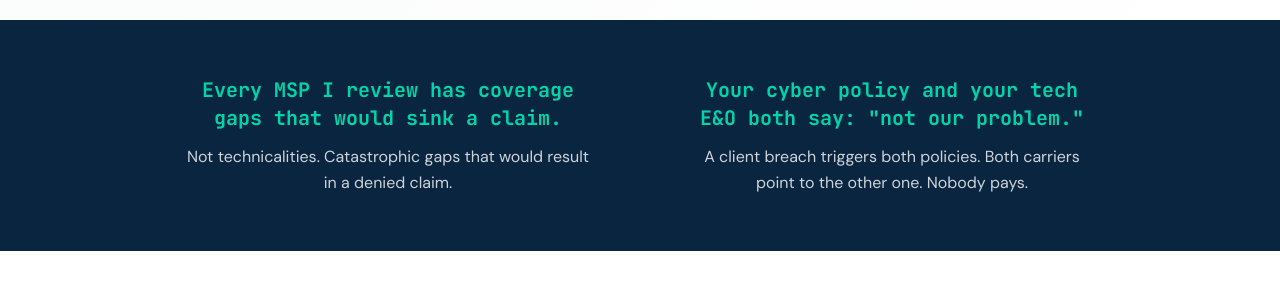
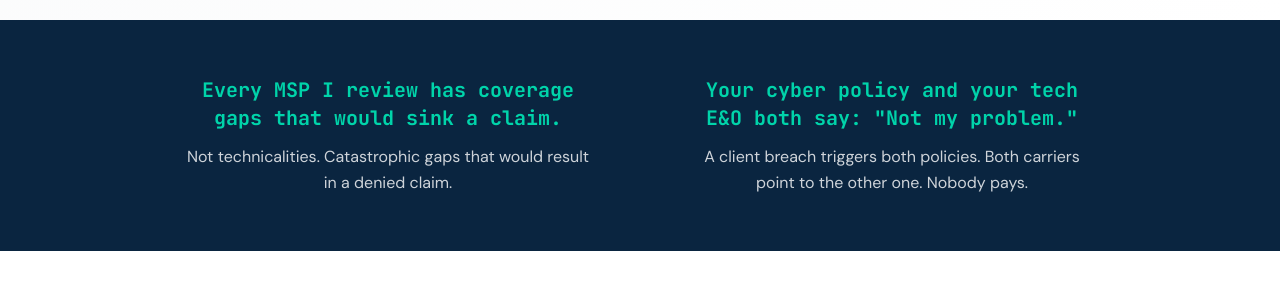
Before and after one commit to joeproe1/breezyins.com, a Jekyll site: the page built from index.html, in a window 1280 px wide and 900 px high, scrolled down 804 px. Shown: the part 183-483 px from the top of the window. Built offline with Jekyll 4.4.1, drawn with Linux system fonts in a browser that asks for light colours.

Commit message:
Change carrier quote to first person: "Not my problem."
Co-Authored-By: Claude Opus 4.6 <noreply@anthropic.com>

```diff
--- a/index.html
+++ b/index.html
@@ -79,7 +79,7 @@ description: "Your contracts create liabilities your insurance will not cover. I
         <p class="stat-body">Not technicalities. Catastrophic gaps that would result in a denied claim.</p>
       </div>
       <div class="stat-item">
-        <div class="stat-headline">Your cyber policy and your tech E&amp;O both say: "not our problem."</div>
+        <div class="stat-headline">Your cyber policy and your tech E&amp;O both say: "Not my problem."</div>
         <p class="stat-body">A client breach triggers both policies. Both carriers point to the other one. Nobody pays.</p>
       </div>
     </div>
```
